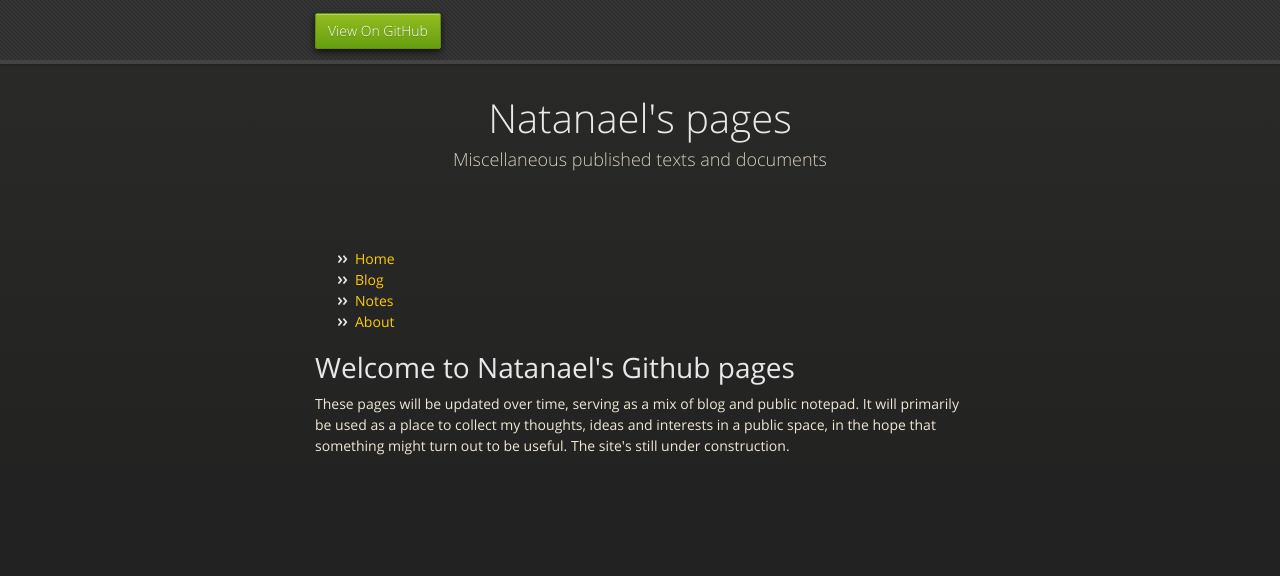
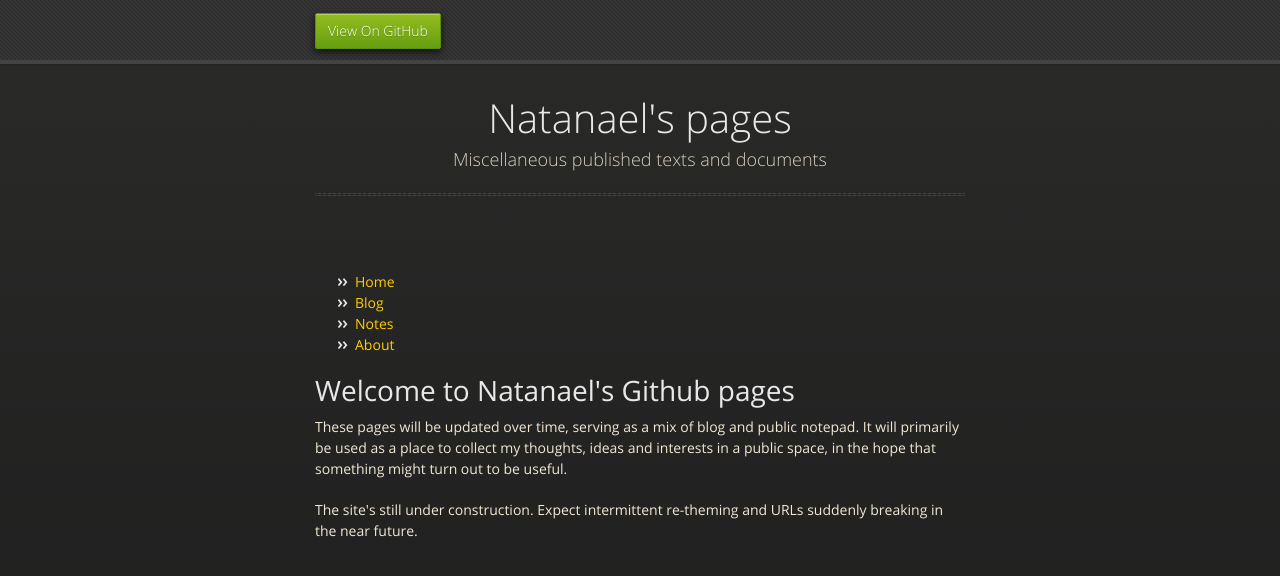
Before and after one commit to Natanael90/natanael90.github.io, a Jekyll site: the page built from index.html, in a window 1280 px wide. Shown: the top 576 px of the page. Built offline with Jekyll 4.4.1, drawn with Linux system fonts in a browser that asks for light colours; nearby versions of some CDN libraries.

Commit message:
Mr Hyde was here …

```diff
--- a/_layouts/default.html
+++ b/_layouts/default.html
@@ -22,25 +22,25 @@
         </nav>
 </div><!-- end header -->
 
+   <div class="wrapper">
+      <section>
 
-   <div class="wrapper">
-
-      <section>
         <div id="title">
           <h1>Natanael&#39;s pages</h1>
           <p>Miscellaneous published texts and documents</p>
+          <hr>
         </div>
 
-<div class="container">
-<ul>
+<div class="container"><ul>
 <li><a href="/">Home</a></li>
 <li><a href="/blog/">Blog</a></li>
 <li><a href="/notes/">Notes</a></li>
 <li><a href="/about/">About</a></li>
-</ul>
-</div>
+</ul></div>
+
 <div class="container"> {{ content }} </div>
 <!-- /.container -->
+
       </section>
     </div>
     <!--[if !IE]><script>fixScale(document);</script><![endif]-->
--- a/index.html
+++ b/index.html
@@ -4,4 +4,6 @@
 ---
 <h1>{{ page.title }}</h1>
 
-<p>These pages will be updated over time, serving as a mix of blog and public notepad. It will primarily be used as a place to collect my thoughts, ideas and interests in a public space, in the hope that something might turn out to be useful. The site's still under construction.</p>
+<p>These pages will be updated over time, serving as a mix of blog and public notepad. It will primarily be used as a place to collect my thoughts, ideas and interests in a public space, in the hope that something might turn out to be useful.</p>
+
+<p>The site's still under construction. Expect intermittent re-theming and URLs suddenly breaking in the near future.</p>
```
